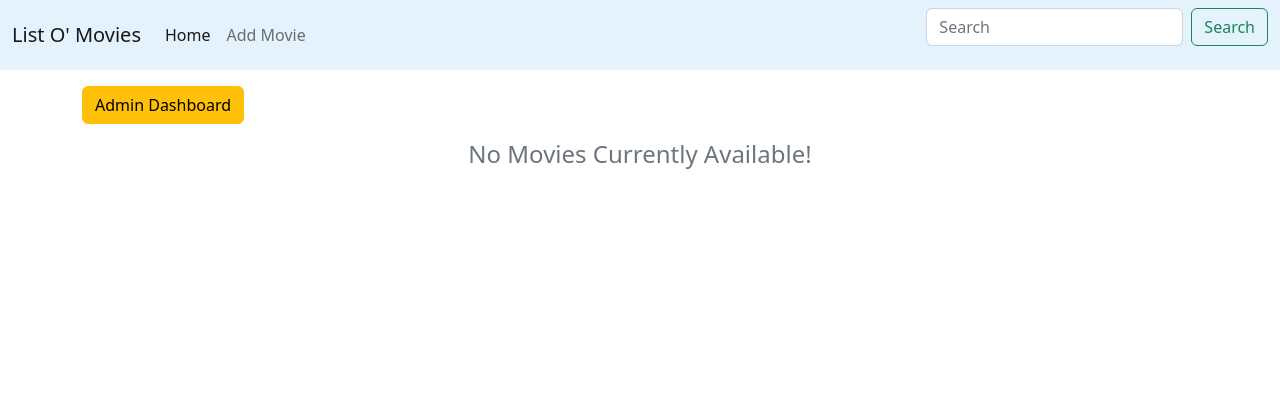
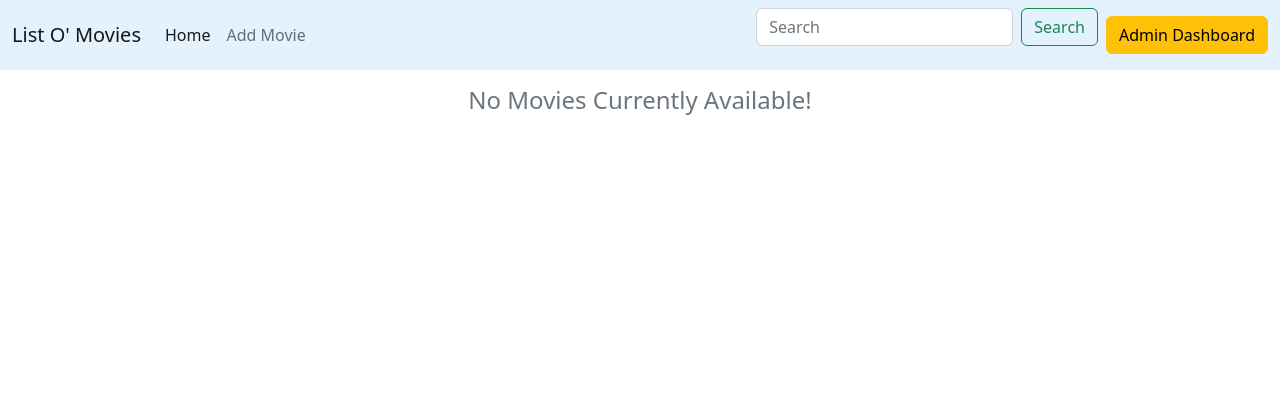
Before and after one commit to crasch0283/django_moviesite, a Django app: page / in a window 1280 px wide. Shown: the top 420 px of the page. Run offline with Django 4.2, Linux system fonts and the light colour scheme; data that the repository does not hold is empty.

Commit message:
Move admin link to navbar

```diff
--- a/DjangoWebProject1/app/templates/app/index.html
+++ b/DjangoWebProject1/app/templates/app/index.html
@@ -2,7 +2,6 @@
 {% block title %}List O' Movies{% endblock %}
 
 {% block content %}
-<a href="{% url 'admin:index' %}" class="btn btn-warning mb-3">Admin Dashboard</a>
 {% if movies %}
     {% for movie in movies %}
         <div class="row bounce">
--- a/DjangoWebProject1/app/templates/base.html
+++ b/DjangoWebProject1/app/templates/base.html
@@ -29,11 +29,12 @@
                         </li>
                     </ul>
                 {% endwith %}
-                <form action="{% url 'searchmovies' %}" method="post" class="d-flex" role="search">
+                <form action="{% url 'searchmovies' %}" method="post" class="d-flex me-2" role="search">
                     {% csrf_token %}
                     <input class="form-control me-2" name="title" type="search" placeholder="Search" aria-label="Search">
                     <button class="btn btn-outline-success" type="submit">Search</button>
                 </form>
+                <a href="{% url 'admin:index' %}" class="btn btn-warning">Admin Dashboard</a>
             </div>
         </div>
     </nav>
```
